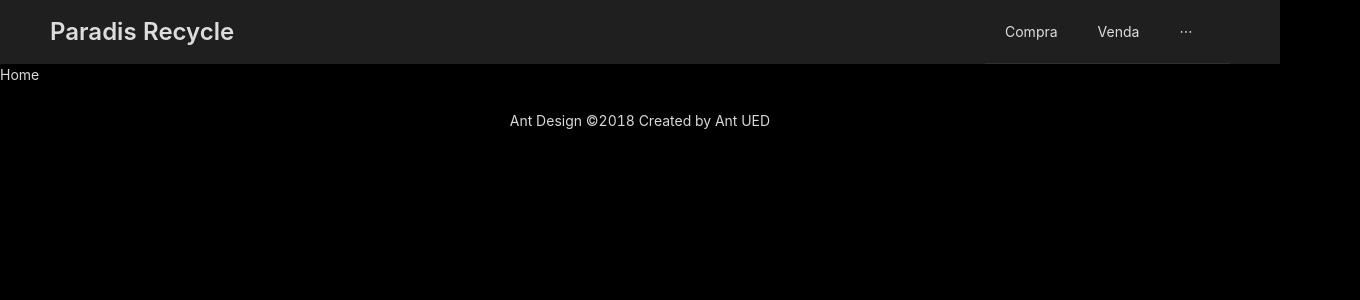
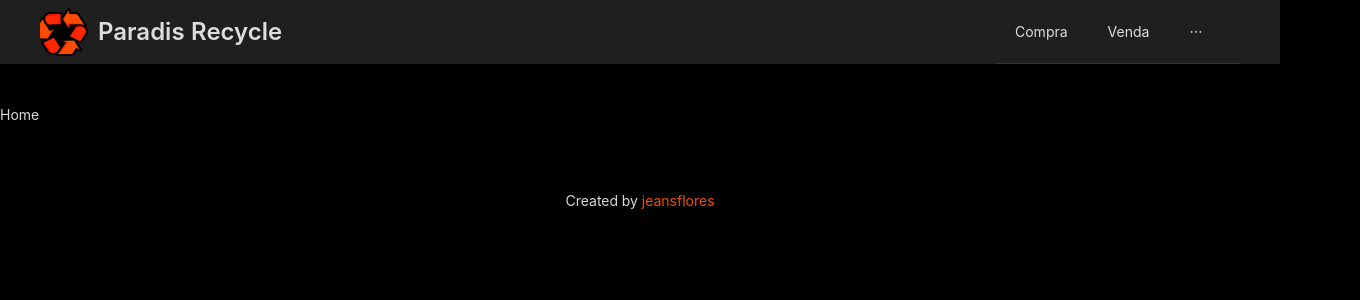
Before and after one commit to jeansflores/paradis-recycle-kamikaze-rp, a Next.js app: page / in a window 1280 px wide. Shown: the top 300 px of the page, 1360 px wide, since content can reach past the window. Built offline with nearby package versions, Linux system fonts and the light colour scheme.

Commit message:
chore: add brand in the header

```diff
--- /dev/null
+++ b/components/Layout/components/Container/index.js
@@ -0,0 +1,26 @@
+import { Content } from 'antd/lib/layout/layout';
+import React from 'react'
+import styled from 'styled-components';
+
+const Main = styled.div`
+  width: 1360px;
+  max-width: 1360px;
+  margin: 24px auto;
+  display: flex ;
+
+  @media (min-width: 768px) {
+    margin: 40px auto;
+  }
+`;
+
+const Container = ({ children }) => {
+  return (
+    <Main>
+      <Content>
+        {children}
+      </Content>
+    </Main>
+  )
+}
+
+export default Container;
--- a/components/Layout/components/Footer/index.js
+++ b/components/Layout/components/Footer/index.js
@@ -3,7 +3,7 @@ import React from 'react'
 
 const Footer = () => {
   return (
-    <FooterAntd style={{ textAlign: 'center' }}>Ant Design ©2018 Created by Ant UED</FooterAntd>
+    <FooterAntd style={{ textAlign: 'center' }}>Created by <a href="https://github.com/jeansflores">jeansflores</a></FooterAntd>
   )
 }
 
--- a/components/Layout/components/Header/index.js
+++ b/components/Layout/components/Header/index.js
@@ -10,6 +10,14 @@ import { Typography } from 'antd';
 
 const { Title } = Typography;
 
+const CustomHeader = styled(HeaderAntd)`
+  padding: 0 24px !important;
+
+  @media (min-width: 768px) {
+    padding: 0 40px !important;
+  }
+`;
+
 const Container = styled.div`
   max-width: 1360px;
   margin: 0 auto;
@@ -18,11 +26,32 @@ const Container = styled.div`
 `;
 
 const Brand = styled.a`
+  display: flex;
+  max-height: 50px;
   align-self: center;
+  align-item: center;
 
   h3 {
+    display: none;
+    align-self: center;
     margin-right: 24px;
     margin-bottom: 0;
+  }
+
+  span {
+    display: inline-block !important;
+    width: 50px;
+    max-height: 50px;
+  }
+
+  img {
+    margin-right: 8px !important;
+  }
+
+  @media (min-width: 576px) {
+    h3 {
+      display: block;
+    }
   }
 `;
 
@@ -32,12 +61,14 @@ const Header = () => {
   const selectedKey = pathname !== '/' ? [pathname] : [''];
 
   return (
-    <HeaderAntd>
+    <CustomHeader>
       <Container>
-        <Link href="/">
+        <Link href="/" passHref>
           <Brand>
+            <Image src="/potencia.png" alt="Paradis Recycle" width="50" height="50" />
             <Title level={3}>Paradis Recycle</Title>
           </Brand>
+
         </Link>
         <Menu theme="light" mode="horizontal" selectedKeys={selectedKey} style={{ width: 245 }}>
           <Menu.Item key="/compra">
@@ -63,7 +94,7 @@ const Header = () => {
           </Menu.Item>
         </Menu>
       </Container>
-    </HeaderAntd>
+    </CustomHeader>
   )
 }
 
--- a/components/Layout/index.js
+++ b/components/Layout/index.js
@@ -2,12 +2,15 @@ import React from 'react'
 import Layout from 'antd/lib/layout/layout';
 import Header from './components/Header';
 import Footer from './components/Footer';
+import Container from './components/Container';
 
 const LayoutPage = ({ children }) => {
   return (
-    <Layout className="main">
+    <Layout>
       <Header />
-      {children}
+      <Container>
+        {children}
+      </Container>
       <Footer />
     </Layout>
   )
```
Also changed, not shown: public/potencia.png (added).
